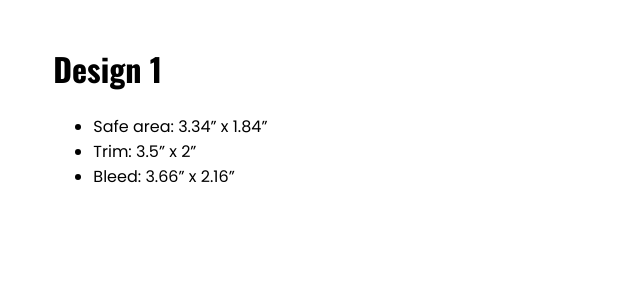
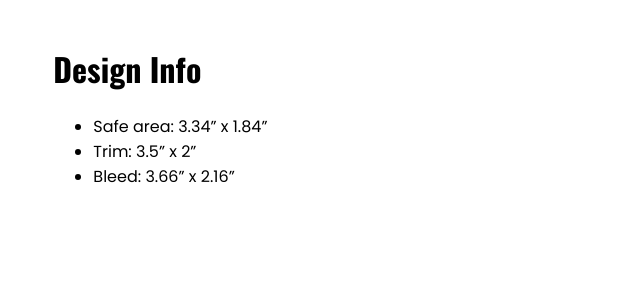
Before and after one commit to kbdonnally/business-card, a Jekyll site: the page built from pages/design-info.md, in a window 1280 px wide. Shown: the top 300 px of the page, without its empty margins (0-640 px from the left). Built offline with Jekyll 4.4.1, drawn with Linux system fonts in a browser that asks for light colours; some web fonts are replaced.

Commit message:
Move design info to design info page; change design 1 to HTML for grid

```diff
--- a/pages/design-1.md
+++ b/pages/design-info.md
@@ -1,10 +1,10 @@
 ---
 layout: no-style
-title: Design 1
-permalink: /design-1/
+title: Design Info
+permalink: /design-info/
 ---
 
-# Design 1
+# Design Info
 
 - Safe area: 3.34" x 1.84"
 - Trim: 3.5" x 2"
```
Also changed, not shown: pages/design-1.html (added, +7 -0 lines).
